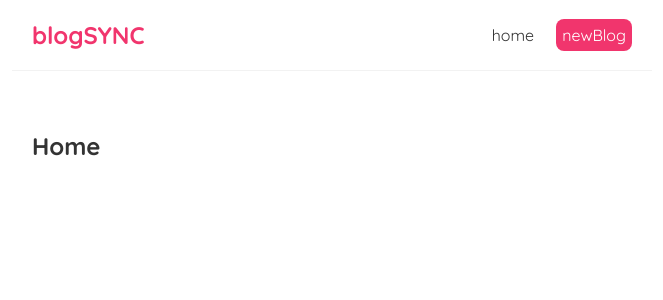
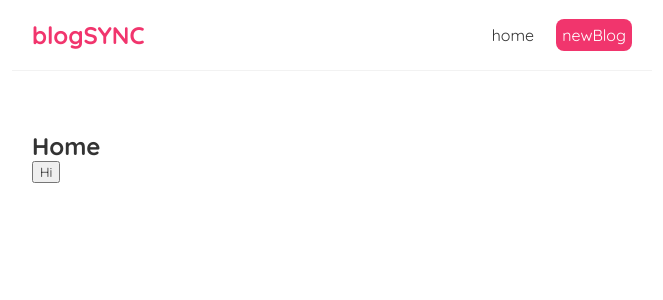
Before and after one commit to shaannsingh/reactBlogTutorial, a React (Vite) app in the folder blogSYNC/: page / in a window 1280 px wide. Shown: the top 300 px of the page, without its empty margins (308-971 px from the left). Built offline with nearby package versions, Linux system fonts and the light colour scheme.

Commit message:
Was testing click events.

```diff
--- a/blogSYNC/src/components/Home.tsx
+++ b/blogSYNC/src/components/Home.tsx
@@ -2,6 +2,13 @@ const HomePage = () => {
   return (
     <div className="homepage">
       <h2>Home</h2>
+      <button
+        onClick={() => {
+          console.log("hi");
+        }}
+      >
+        Hi
+      </button>
     </div>
   );
 };
```
